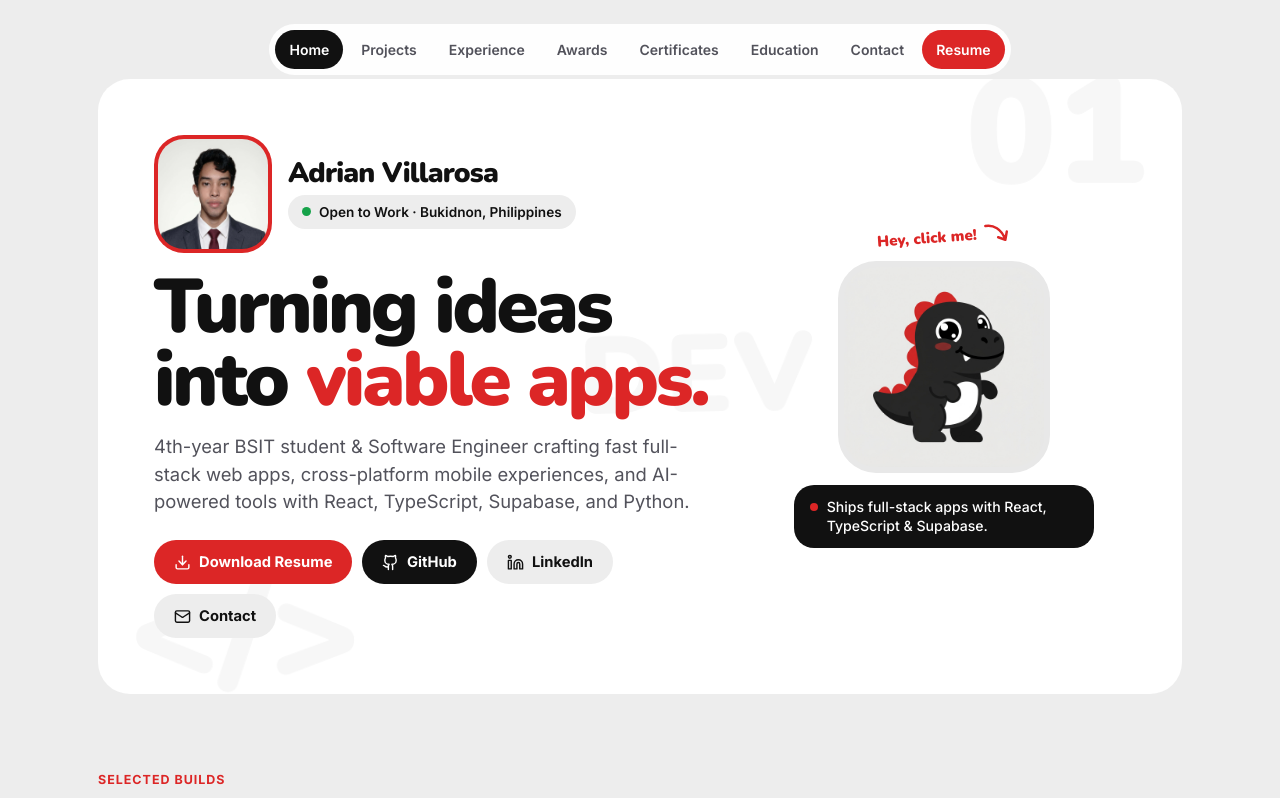
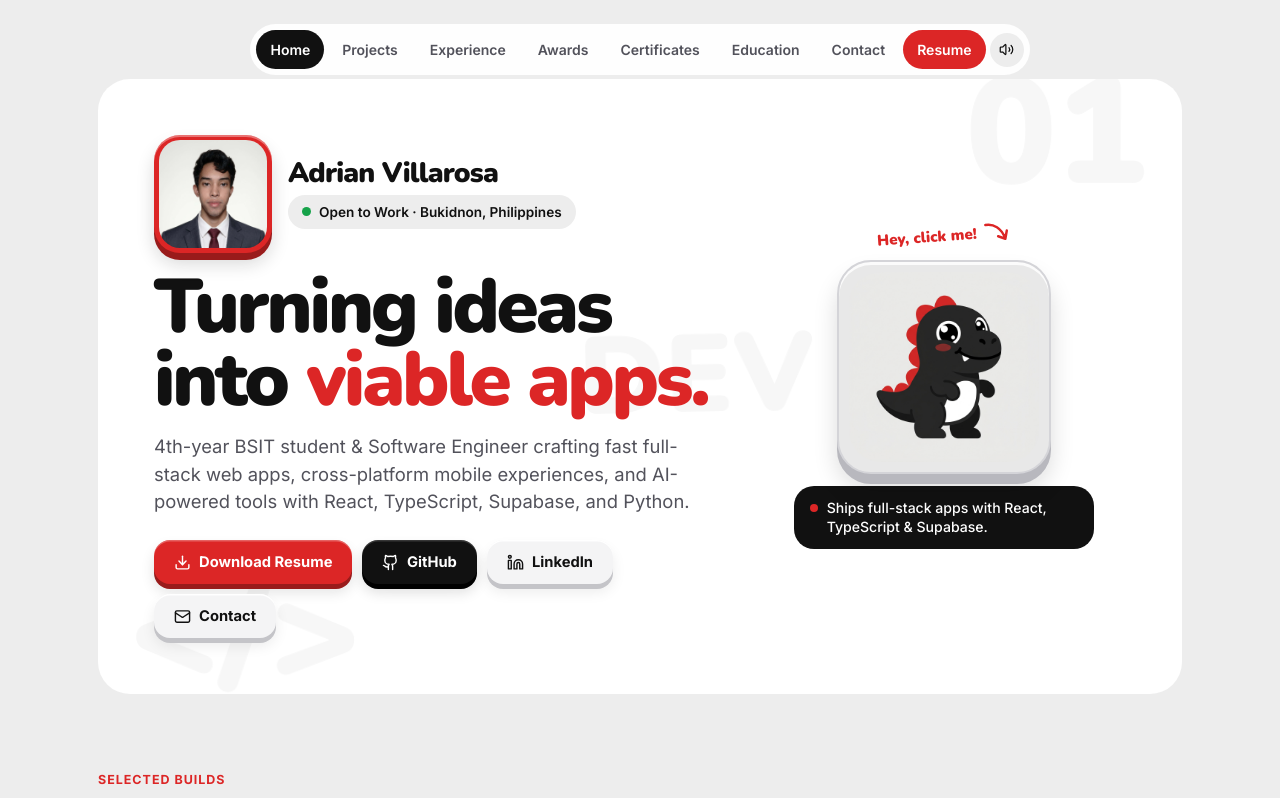
Before and after one commit to DRN-X2/adrian-villarosa, a React (Vite) app: page / in a window 1280 px wide. Shown: the top 798 px of the page. Built offline with nearby package versions, Linux system fonts and the light colour scheme.

Commit message:
feat: add Keeby-inspired mechanical keycaps and Web Audio thock sounds

```diff
--- a/src/App.tsx
+++ b/src/App.tsx
@@ -12,10 +12,13 @@ import {
   Mail,
   MapPin,
   Sparkles,
+  Volume2,
+  VolumeX,
   X,
 } from 'lucide-react';
 import { CluckyMascot } from './components/CluckyMascot';
 import { ProjectLogoStage } from './components/ProjectLogoStage';
+import { isSoundEnabled, playKeyDown, playKeyUp, setSoundEnabled } from './utils/keySound';
 import {
   AWARDS,
   CERTIFICATES,
@@ -46,6 +49,14 @@ export default function App() {
     null
   );
   const [copied, setCopied] = useState(false);
+  const [soundOn, setSoundOn] = useState(() => isSoundEnabled());
+
+  const toggleSound = () => {
+    const next = !soundOn;
+    setSoundEnabled(next);
+    setSoundOn(next);
+    if (next) playKeyDown('normal');
+  };
 
   const visibleProjects =
     category === 'All' ? PROJECTS : PROJECTS.filter((p) => p.category === category);
@@ -104,9 +115,23 @@ export default function App() {
               {item.label}
             </a>
           ))}
-          <a href={PROFILE.resumePdf} download className="nav-link nav-resume">
+          <a
+            href={PROFILE.resumePdf}
+            download
+            className="nav-link nav-resume"
+            onPointerDown={() => playKeyDown('normal')}
+          >
             Resume
           </a>
+          <button
+            type="button"
+            onClick={toggleSound}
+            className="nav-sound-btn"
+            aria-label={soundOn ? 'Mute mechanical key sounds' : 'Unmute mechanical key sounds'}
+            title={soundOn ? 'Key sound: ON' : 'Key sound: OFF'}
+          >
+            {soundOn ? <Volume2 size={15} /> : <VolumeX size={15} />}
+          </button>
         </nav>
       </header>
 
@@ -123,7 +148,9 @@ export default function App() {
             <div className="hero-identity">
               <button
                 type="button"
-                className="hero-avatar-btn"
+                className="hero-avatar-btn avatar-keycap"
+                onPointerDown={() => playKeyDown('heavy')}
+                onPointerUp={() => playKeyUp()}
                 onClick={() =>
                   setLightbox({
                     title: PROFILE.name,
@@ -157,16 +184,41 @@ export default function App() {
             </p>
 
             <div className="cta-row">
-              <a href={PROFILE.resumePdf} download className="btn btn-primary">
+              <a
+                href={PROFILE.resumePdf}
+                download
+                className="btn btn-primary keycap-btn keycap-red"
+                onPointerDown={() => playKeyDown('normal')}
+                onPointerUp={() => playKeyUp()}
+              >
                 <Download size={17} /> Download Resume
               </a>
-              <a href={PROFILE.github} target="_blank" rel="noreferrer" className="btn btn-dark">
+              <a
+                href={PROFILE.github}
+                target="_blank"
+                rel="noreferrer"
+                className="btn btn-dark keycap-btn keycap-dark"
+                onPointerDown={() => playKeyDown('normal')}
+                onPointerUp={() => playKeyUp()}
+              >
                 <Github size={17} /> GitHub
               </a>
-              <a href={PROFILE.linkedin} target="_blank" rel="noreferrer" className="btn btn-soft">
+              <a
+                href={PROFILE.linkedin}
+                target="_blank"
+                rel="noreferrer"
+                className="btn btn-soft keycap-btn keycap-light"
+                onPointerDown={() => playKeyDown('normal')}
+                onPointerUp={() => playKeyUp()}
+              >
                 <Linkedin size={17} /> LinkedIn
               </a>
-              <a href="#contact" className="btn btn-soft">
+              <a
+                href="#contact"
+                className="btn btn-soft keycap-btn keycap-light"
+                onPointerDown={() => playKeyDown('normal')}
+                onPointerUp={() => playKeyUp()}
+              >
                 <Mail size={17} /> Contact
               </a>
             </div>
--- a/src/components/CluckyMascot.tsx
+++ b/src/components/CluckyMascot.tsx
@@ -1,5 +1,6 @@
 import { useState } from 'react';
 import { MASCOT_FACTS } from '../data/portfolioData';
+import { playKeyDown, playKeyUp } from '../utils/keySound';
 
 const REACTIONS = ['ROAR!', '</>', 'SHIP IT!', 'GG!', '120Hz', 'BOOM!'];
 
@@ -34,10 +35,12 @@ export function CluckyMascot() {
 
       <button
         type="button"
+        onPointerDown={() => playKeyDown('heavy')}
+        onPointerUp={() => playKeyUp()}
         onClick={handleTap}
-        className={`mascot-btn mascot-btn-img ${bouncing ? 'is-bouncing' : ''}`}
+        className={`mascot-btn mascot-keycap ${bouncing ? 'is-bouncing' : ''}`}
         onAnimationEnd={() => setBouncing(false)}
-        aria-label="Interactive developer dinosaur mascot — click for fun facts about Adrian"
+        aria-label="Interactive mechanical dinosaur keycap — click for fun facts about Adrian"
       >
         <img
           src={isRoaring ? '/assets/dino-roar.jpg' : '/assets/dino-mascot.jpg'}
--- a/src/index.css
+++ b/src/index.css
@@ -120,6 +120,27 @@ button {
   transform: scale(1.04);
 }
 
+.nav-sound-btn {
+  flex: 0 0 auto;
+  width: 34px;
+  height: 34px;
+  border-radius: 50%;
+  border: none;
+  background: var(--bg);
+  color: var(--ink);
+  display: grid;
+  place-items: center;
+  transition: transform 0.18s var(--spring), background-color 0.15s ease;
+}
+
+.nav-sound-btn:hover {
+  transform: scale(1.08);
+}
+
+.nav-sound-btn:active {
+  transform: scale(0.92);
+}
+
 /* === HERO === */
 .hero {
   position: relative;
@@ -221,19 +242,39 @@ button {
 
 .hero-avatar-btn {
   border: none;
-  padding: 4px;
+  padding: 5px;
   background: var(--accent);
-  border-radius: 30px;
+  border-radius: 26px;
   width: clamp(92px, 12vw, 118px);
   height: clamp(92px, 12vw, 118px);
   flex-shrink: 0;
-  overflow: hidden;
-  transition: transform 0.24s var(--spring);
+  overflow: visible;
+  transition: transform 0.08s ease, box-shadow 0.08s ease;
   will-change: transform;
+  -webkit-tap-highlight-color: transparent;
 }
 
-.hero-avatar-btn:hover {
-  transform: scale(1.06) rotate(-2deg);
+.avatar-keycap {
+  box-shadow:
+    inset 0 2px 0 rgba(255, 255, 255, 0.35),
+    0 7px 0 #991b1b,
+    0 11px 18px rgba(17, 17, 17, 0.16);
+}
+
+.avatar-keycap:hover {
+  transform: translateY(-2px);
+  box-shadow:
+    inset 0 2px 0 rgba(255, 255, 255, 0.4),
+    0 9px 0 #991b1b,
+    0 14px 20px rgba(17, 17, 17, 0.18);
+}
+
+.avatar-keycap:active {
+  transform: translateY(6px);
+  box-shadow:
+    inset 0 2px 0 rgba(255, 255, 255, 0.25),
+    0 1px 0 #991b1b,
+    0 2px 4px rgba(17, 17, 17, 0.12);
 }
 
 .hero-avatar {
@@ -241,7 +282,7 @@ button {
   height: 100%;
   object-fit: cover;
   object-position: top center;
-  border-radius: 26px;
+  border-radius: 21px;
   display: block;
 }
 
@@ -327,6 +368,82 @@ button {
   color: var(--ink);
 }
 
+/* === MECHANICAL KEYCAP BUTTONS (Keeby-inspired) === */
+.keycap-btn {
+  border-radius: 16px;
+  transition: transform 0.07s ease, box-shadow 0.07s ease;
+}
+
+.keycap-red {
+  box-shadow:
+    inset 0 1.5px 0 rgba(255, 255, 255, 0.28),
+    0 5px 0 #991b1b,
+    0 8px 14px rgba(17, 17, 17, 0.12);
+}
+
+.keycap-red:hover {
+  transform: translateY(-1px);
+  box-shadow:
+    inset 0 1.5px 0 rgba(255, 255, 255, 0.32),
+    0 6px 0 #991b1b,
+    0 10px 16px rgba(17, 17, 17, 0.14);
+}
+
+.keycap-red:active {
+  transform: translateY(4px);
+  box-shadow:
+    inset 0 1px 0 rgba(255, 255, 255, 0.2),
+    0 1px 0 #991b1b,
+    0 2px 4px rgba(17, 17, 17, 0.1);
+}
+
+.keycap-dark {
+  box-shadow:
+    inset 0 1.5px 0 rgba(255, 255, 255, 0.16),
+    0 5px 0 #000000,
+    0 8px 14px rgba(17, 17, 17, 0.14);
+}
+
+.keycap-dark:hover {
+  transform: translateY(-1px);
+  box-shadow:
+    inset 0 1.5px 0 rgba(255, 255, 255, 0.2),
+    0 6px 0 #000000,
+    0 10px 16px rgba(17, 17, 17, 0.16);
+}
+
+.keycap-dark:active {
+  transform: translateY(4px);
+  box-shadow:
+    inset 0 1px 0 rgba(255, 255, 255, 0.12),
+    0 1px 0 #000000,
+    0 2px 4px rgba(17, 17, 17, 0.1);
+}
+
+.keycap-light {
+  background: #f4f4f5;
+  box-shadow:
+    inset 0 1.5px 0 #ffffff,
+    0 5px 0 #c4c4c8,
+    0 8px 14px rgba(17, 17, 17, 0.08);
+}
+
+.keycap-light:hover {
+  transform: translateY(-1px);
+  box-shadow:
+    inset 0 1.5px 0 #ffffff,
+    0 6px 0 #c4c4c8,
+    0 10px 16px rgba(17, 17, 17, 0.1);
+}
+
+.keycap-light:active {
+  transform: translateY(4px);
+  box-shadow:
+    inset 0 1px 0 #ffffff,
+    0 1px 0 #c4c4c8,
+    0 2px 4px rgba(17, 17, 17, 0.08);
+}
+
 /* === INTERACTIVE MASCOT === */
 .hero-toy {
   position: relative;
@@ -358,24 +475,43 @@ button {
 .mascot-btn {
   position: relative;
   background: #e8e8e8;
-  border: none;
-  border-radius: 38px;
-  padding: 6px;
-  width: 212px;
-  height: 212px;
+  border: 2px solid #d4d4d8;
+  border-radius: 34px;
+  padding: 10px;
+  width: 214px;
+  height: 214px;
   display: grid;
   place-items: center;
-  transition: transform 0.25s var(--spring);
+  transition: transform 0.08s ease, box-shadow 0.08s ease;
   will-change: transform;
   -webkit-tap-highlight-color: transparent;
 }
 
-.mascot-btn:hover {
-  transform: scale(1.05) rotate(-2deg);
+.mascot-keycap {
+  box-shadow:
+    inset 0 3px 0 rgba(255, 255, 255, 0.85),
+    0 10px 0 #b8b8be,
+    0 16px 24px rgba(17, 17, 17, 0.14);
 }
 
-.mascot-btn.is-bouncing {
-  animation: cluckyBounce 0.42s var(--spring);
+.mascot-keycap:hover {
+  transform: translateY(-2px);
+  box-shadow:
+    inset 0 3px 0 rgba(255, 255, 255, 0.9),
+    0 12px 0 #b8b8be,
+    0 18px 26px rgba(17, 17, 17, 0.16);
+}
+
+.mascot-keycap:active {
+  transform: translateY(8px);
+  box-shadow:
+    inset 0 2px 0 rgba(255, 255, 255, 0.6),
+    0 2px 0 #b8b8be,
+    0 4px 8px rgba(17, 17, 17, 0.1);
+}
+
+.mascot-btn.is-bouncing .mascot-img {
+  animation: cluckyBounce 0.34s var(--spring);
 }
 
 .mascot-img {
--- /dev/null
+++ b/src/utils/keySound.ts
@@ -0,0 +1,116 @@
+let ctx: AudioContext | null = null;
+let noiseBuffer: AudioBuffer | null = null;
+let soundEnabled = true;
+
+export function isSoundEnabled(): boolean {
+  return soundEnabled;
+}
+
+export function setSoundEnabled(enabled: boolean): void {
+  soundEnabled = enabled;
+}
+
+function getAudioContext(): AudioContext | null {
+  if (typeof window === 'undefined') return null;
+  if (!ctx) {
+    const AudioCtx = window.AudioContext || (window as unknown as { webkitAudioContext: typeof AudioContext }).webkitAudioContext;
+    if (!AudioCtx) return null;
+    ctx = new AudioCtx();
+  }
+  if (ctx.state === 'suspended') {
+    ctx.resume().catch(() => {});
+  }
+  return ctx;
+}
+
+function getNoiseBuffer(audio: AudioContext): AudioBuffer {
+  if (noiseBuffer && noiseBuffer.sampleRate === audio.sampleRate) {
+    return noiseBuffer;
+  }
+  const length = Math.floor(audio.sampleRate * 0.06);
+  const buffer = audio.createBuffer(1, length, audio.sampleRate);
+  const data = buffer.getChannelData(0);
+  for (let i = 0; i < length; i++) {
+    data[i] = (Math.random() * 2 - 1) * Math.exp(-i / (length * 0.25));
+  }
+  noiseBuffer = buffer;
+  return buffer;
+}
+
+/**
+ * Synthesized PBT mechanical keyboard "thock" on key-down.
+ * Zero network fetches, 0ms latency, subtle pitch variance per press.
+ */
+export function playKeyDown(weight: 'heavy' | 'normal' = 'normal'): void {
+  if (!soundEnabled) return;
+  const audio = getAudioContext();
+  if (!audio) return;
+
+  const now = audio.currentTime;
+  const jitter = 0.96 + Math.random() * 0.08;
+  const isHeavy = weight === 'heavy';
+
+  // 1. Deep resonant keycap housing "thock"
+  const osc = audio.createOscillator();
+  const oscGain = audio.createGain();
+  osc.type = 'triangle';
+  osc.frequency.setValueAtTime((isHeavy ? 185 : 230) * jitter, now);
+  osc.frequency.exponentialRampToValueAtTime((isHeavy ? 52 : 72) * jitter, now + (isHeavy ? 0.055 : 0.038));
+
+  oscGain.gain.setValueAtTime(isHeavy ? 0.32 : 0.22, now);
+  oscGain.gain.exponentialRampToValueAtTime(0.001, now + (isHeavy ? 0.065 : 0.045));
+
+  osc.connect(oscGain);
+  oscGain.connect(audio.destination);
+  osc.start(now);
+  osc.stop(now + 0.07);
+
+  // 2. Crisp tactile switch stem transient
+  const noise = audio.createBufferSource();
+  noise.buffer = getNoiseBuffer(audio);
+
+  const filter = audio.createBiquadFilter();
+  filter.type = 'bandpass';
+  filter.frequency.setValueAtTime((isHeavy ? 1450 : 1950) * jitter, now);
+  filter.Q.setValueAtTime(1.6, now);
+
+  const noiseGain = audio.createGain();
+  noiseGain.gain.setValueAtTime(isHeavy ? 0.38 : 0.26, now);
+  noiseGain.gain.exponentialRampToValueAtTime(0.001, now + 0.028);
+
+  noise.connect(filter);
+  filter.connect(noiseGain);
+  noiseGain.connect(audio.destination);
+  noise.start(now);
+  noise.stop(now + 0.032);
+}
+
+/**
+ * Lighter mechanical switch top-out "clack" on key-up.
+ */
+export function playKeyUp(): void {
+  if (!soundEnabled) return;
+  const audio = getAudioContext();
+  if (!audio) return;
+
+  const now = audio.currentTime;
+  const jitter = 0.96 + Math.random() * 0.08;
+
+  const noise = audio.createBufferSource();
+  noise.buffer = getNoiseBuffer(audio);
+
+  const filter = audio.createBiquadFilter();
+  filter.type = 'bandpass';
+  filter.frequency.setValueAtTime(2800 * jitter, now);
+  filter.Q.setValueAtTime(2.0, now);
+
+  const gain = audio.createGain();
+  gain.gain.setValueAtTime(0.14, now);
+  gain.gain.exponentialRampToValueAtTime(0.001, now + 0.018);
+
+  noise.connect(filter);
+  filter.connect(gain);
+  gain.connect(audio.destination);
+  noise.start(now);
+  noise.stop(now + 0.022);
+}
```
